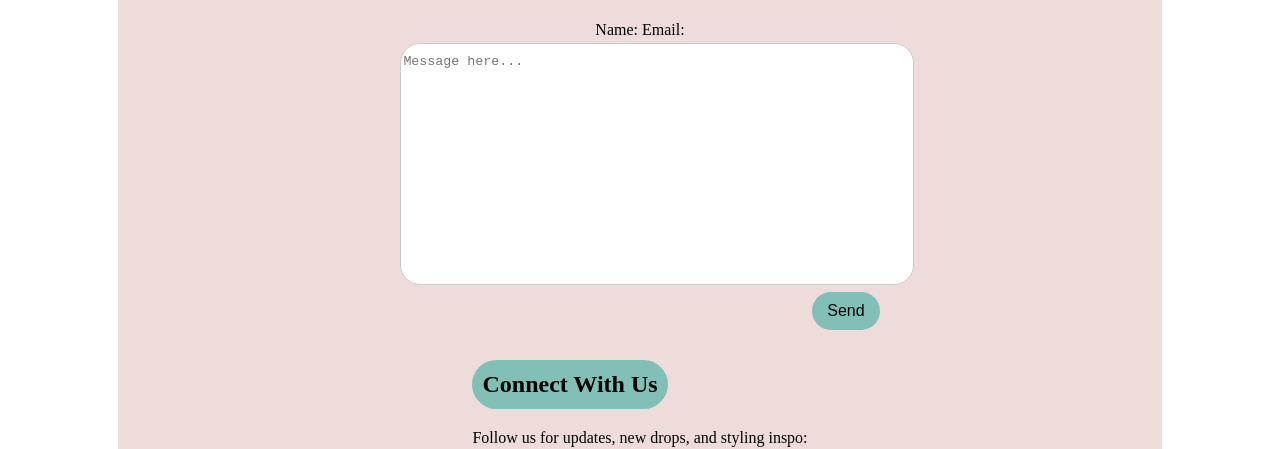
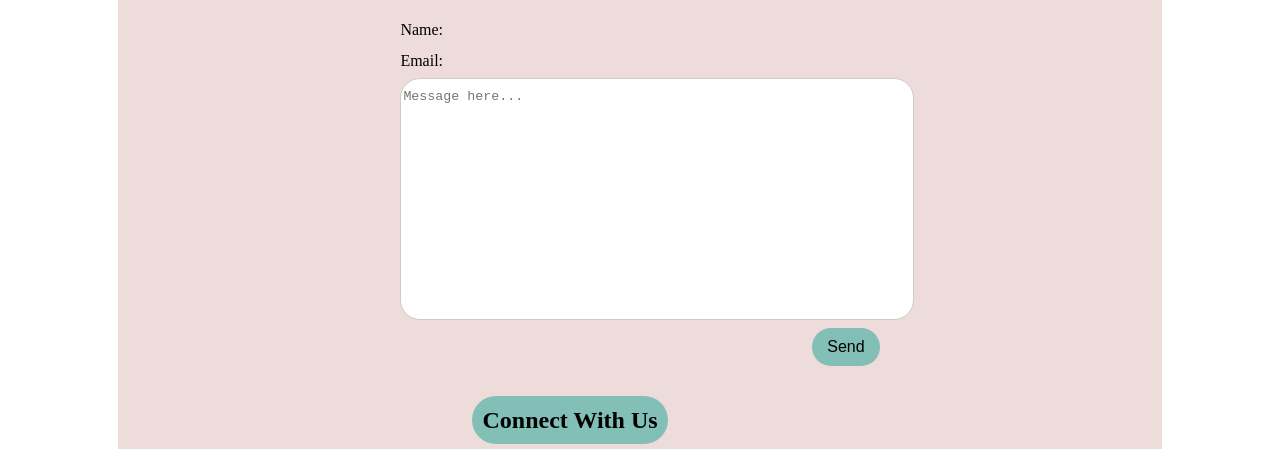
Before and after one commit to jhonreytorci/finals.webproject, a plain HTML site: page contactus.html in a window 1280 px wide. Shown: the part 375-824 px from the top of the page. Drawn offline with Linux system fonts and the light colour scheme.

Commit message:
Update contactus.html

```diff
--- a/contactus.html
+++ b/contactus.html
@@ -85,15 +85,16 @@
 </div>
 
 <!-- CONTENT SECTION -->
-<section class="hero-contactsection-header"></section>
+
+<div class="hero-contactsection-header"></div>
 <section class="hero-contactsection-body">
     <div class="contactus-box">
         <h2>Contact Us</h2>
         <p>Contact Form <br>
         Please fill out the form below and we'll get back to you within 24-48 hours</p>
         <form>
-            <label for="username">Name:</label>
-            <label for="username">Email:</label>
+            <div class="name-form">Name:</div>
+            <div class="email-form">Email:</div>
             <textarea class="message-box" name="messagebox" placeholder="Message here..."></textarea>
             <input class="submit-button" type="submit" value="Send">
         </form>
```
